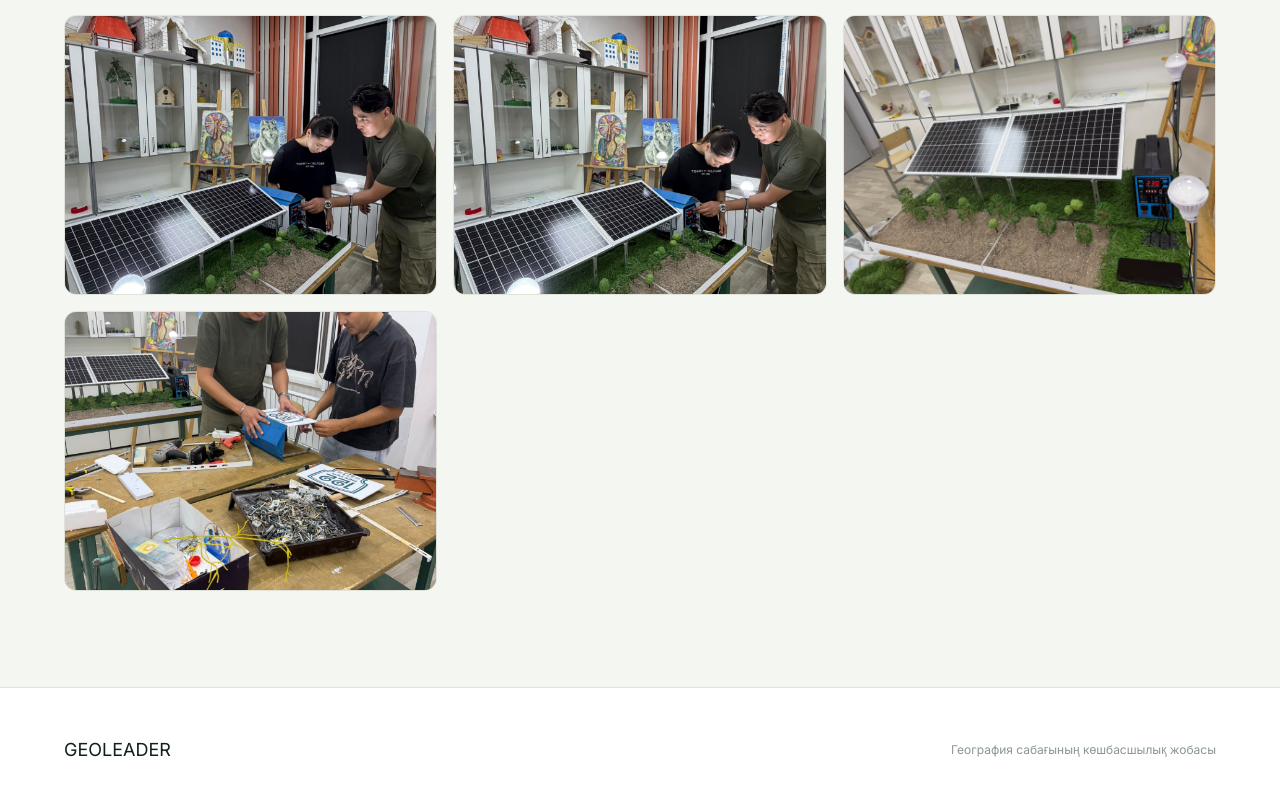
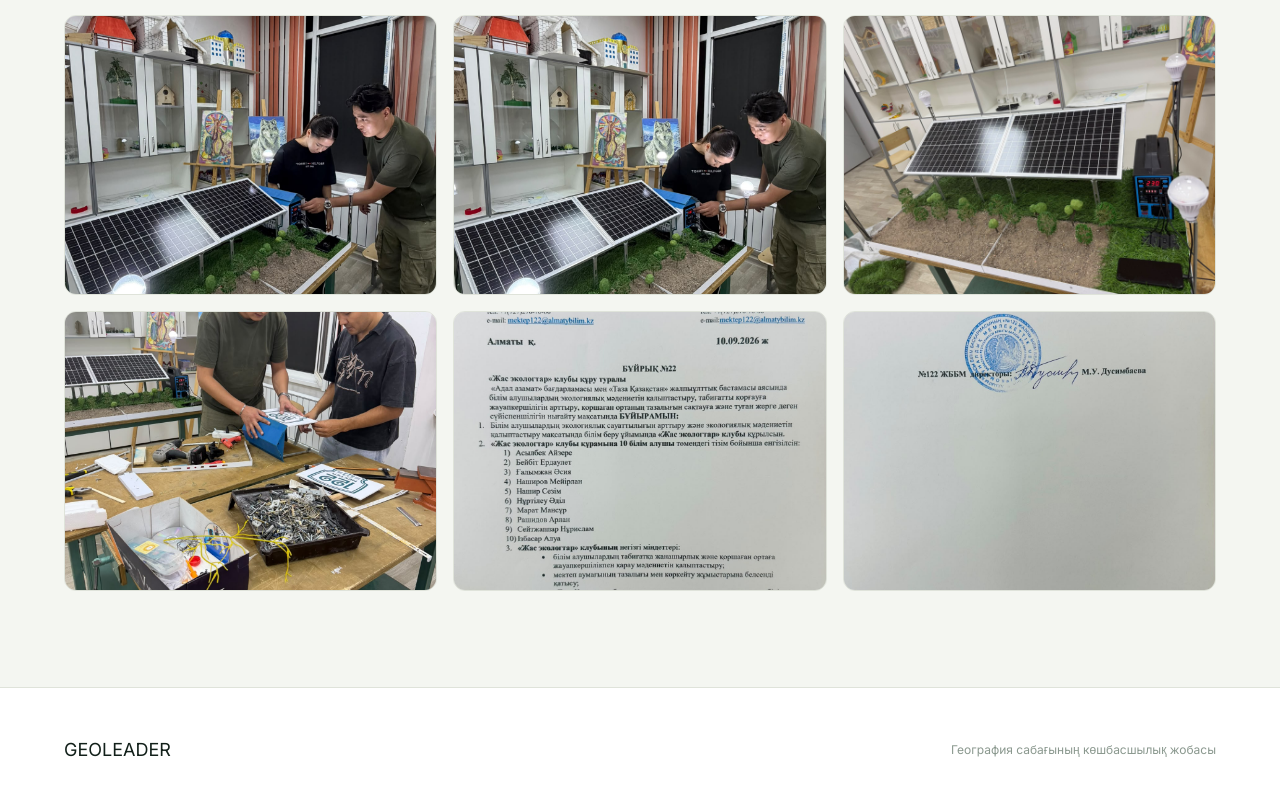
Before and after one commit to dmr88/geoleader, a React (Vite) app: page / in a window 1280 px wide. Shown: the part 6354-7150 px from the top of the page. Built offline with nearby package versions, Linux system fonts and the light colour scheme.

Commit message:
Media: add Young Ecologists club founding order document

```diff
--- a/src/components/Media.tsx
+++ b/src/components/Media.tsx
@@ -33,6 +33,8 @@ const photos = [
   { src: '/materials/physics/solar-panel-assembly.jpeg', alt: 'Күн панелін дайындау' },
   { src: '/materials/physics/solar-panel-finished-model.jpeg', alt: 'Күн панелі — дайын макет' },
   { src: '/materials/physics/solar-panel.jpeg', alt: 'Күн панелі' },
+  { src: '/materials/field-research/young-ecologists-club-order-1.jpeg', alt: '«Жас экологтар» клубын құру туралы бұйрық №22' },
+  { src: '/materials/field-research/young-ecologists-club-order-2.jpeg', alt: 'Бұйрық №22 — қол қойылған беті' },
 ]
 
 export default function Media() {
```
Also changed, not shown: public/materials/field-research/young-ecologists-club-order-1.jpeg (added), public/materials/field-research/young-ecologists-club-order-2.jpeg (added), 4 other files (tests, documents, lock files or other folders).
